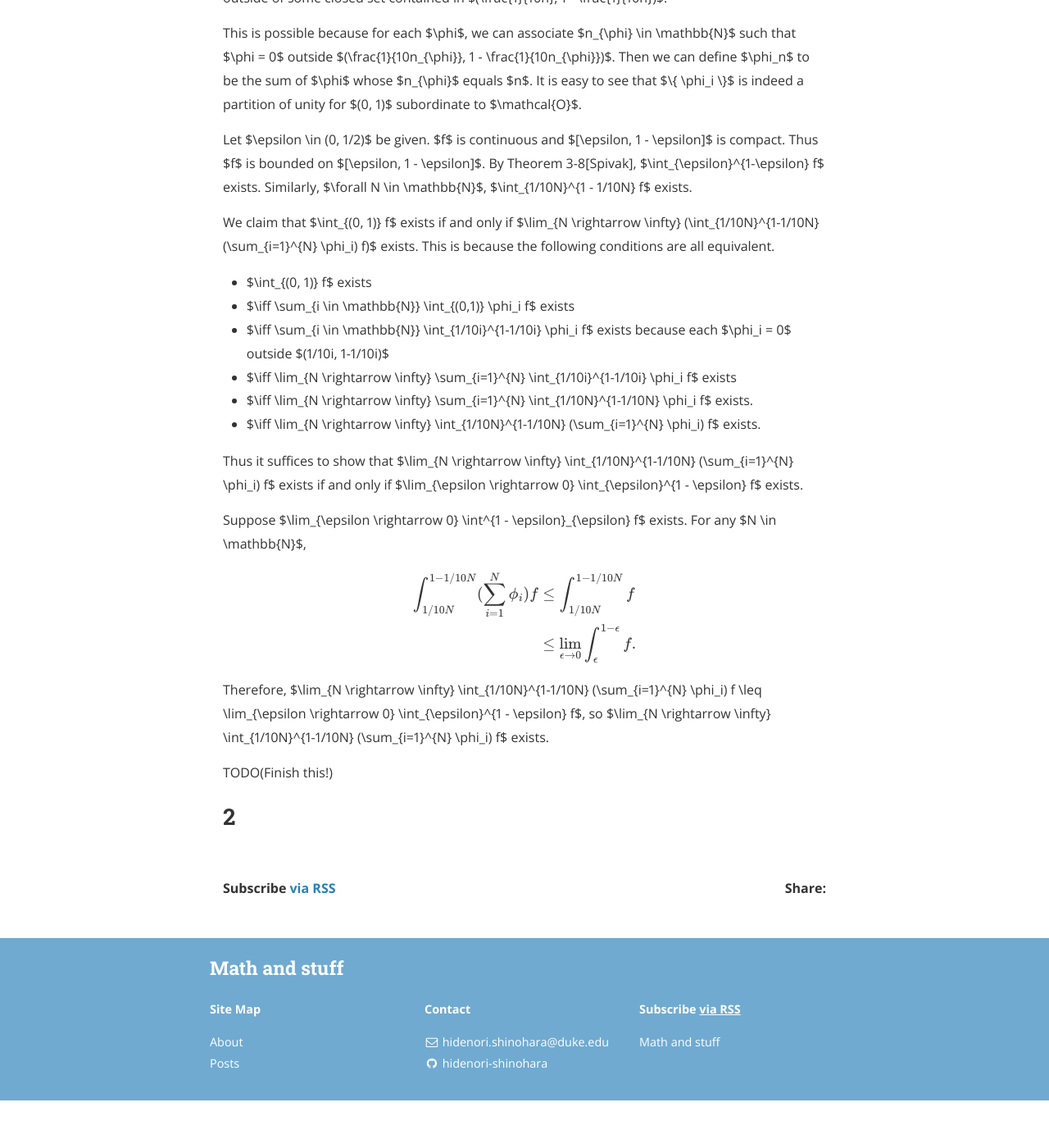
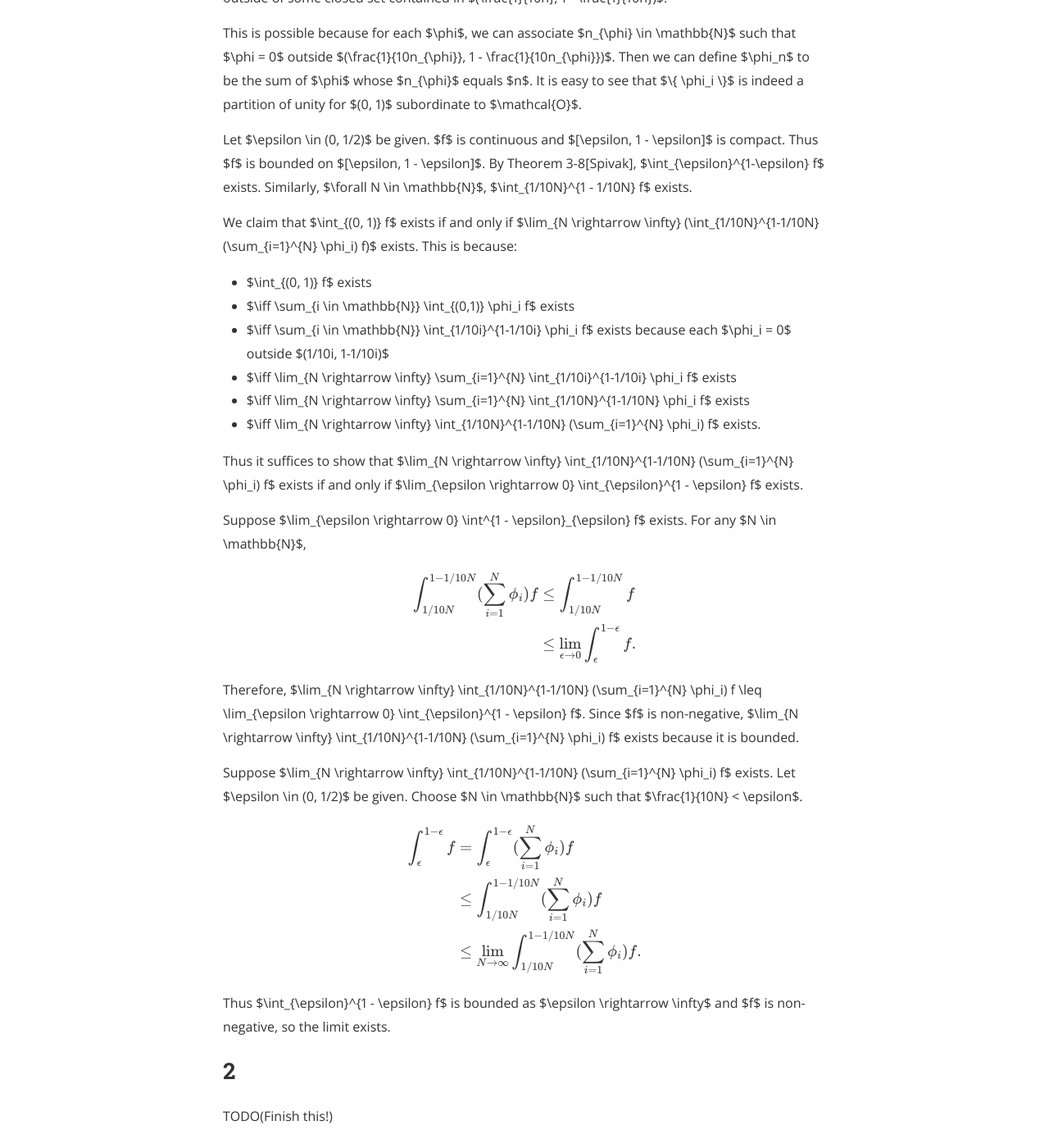
Before and after one commit to hidenori-shinohara/hidenori-shinohara.github.io, a Jekyll site: the page built from _posts/spivak/chapter3/2019-12-24-partition-of-unity-ex-3-37.md, in a window 1280 px wide and 1400 px high, scrolled down 907 px. Shown: the whole window at 82% size. Built offline with Jekyll 4.4.1, drawn with Linux system fonts in a browser that asks for light colours; nearby versions of some CDN libraries; formulas are drawn with MathJax 3; before the commit the page ends 2249 px from its top, so only the background shows below that.

Commit message:
Finish the first part of ex 3-37[spivak]

```diff
--- a/_posts/spivak/chapter3/2019-12-24-partition-of-unity-ex-3-37.md
+++ b/_posts/spivak/chapter3/2019-12-24-partition-of-unity-ex-3-37.md
@@ -29,13 +29,13 @@ By Theorem 3-8[Spivak], $\int_{\epsilon}^{1-\epsilon} f$ exists.
 Similarly, $\forall N \in \mathbb{N}$, $\int_{1/10N}^{1 - 1/10N} f$ exists.
 
 We claim that $\int_{(0, 1)} f$ exists if and only if $\lim_{N \rightarrow \infty} (\int_{1/10N}^{1-1/10N} (\sum_{i=1}^{N} \phi_i) f)$ exists.
-This is because the following conditions are all equivalent.
+This is because:
 
 * $\int_{(0, 1)} f$ exists
 * $\iff \sum_{i \in \mathbb{N}} \int_{(0,1)} \phi_i f$ exists
 * $\iff \sum_{i \in \mathbb{N}} \int_{1/10i}^{1-1/10i} \phi_i f$ exists because each $\phi_i = 0$ outside $(1/10i, 1-1/10i)$
 * $\iff \lim_{N \rightarrow \infty} \sum_{i=1}^{N} \int_{1/10i}^{1-1/10i} \phi_i f$ exists
-* $\iff \lim_{N \rightarrow \infty} \sum_{i=1}^{N} \int_{1/10N}^{1-1/10N} \phi_i f$ exists.
+* $\iff \lim_{N \rightarrow \infty} \sum_{i=1}^{N} \int_{1/10N}^{1-1/10N} \phi_i f$ exists
 * $\iff \lim_{N \rightarrow \infty} \int_{1/10N}^{1-1/10N} (\sum_{i=1}^{N} \phi_i) f$ exists.
 
 Thus it suffices to show that $\lim_{N \rightarrow \infty} \int_{1/10N}^{1-1/10N} (\sum_{i=1}^{N} \phi_i) f$ exists if and only if $\lim_{\epsilon \rightarrow 0} \int_{\epsilon}^{1 - \epsilon} f$ exists.
@@ -51,12 +51,23 @@ $$
 \end{align*}
 $$
 
-Therefore, $\lim_{N \rightarrow \infty} \int_{1/10N}^{1-1/10N} (\sum_{i=1}^{N} \phi_i) f \leq \lim_{\epsilon \rightarrow 0} \int_{\epsilon}^{1 - \epsilon} f$, so
-$\lim_{N \rightarrow \infty} \int_{1/10N}^{1-1/10N} (\sum_{i=1}^{N} \phi_i) f$ exists.
+Therefore, $\lim_{N \rightarrow \infty} \int_{1/10N}^{1-1/10N} (\sum_{i=1}^{N} \phi_i) f \leq \lim_{\epsilon \rightarrow 0} \int_{\epsilon}^{1 - \epsilon} f$.
+Since $f$ is non-negative, $\lim_{N \rightarrow \infty} \int_{1/10N}^{1-1/10N} (\sum_{i=1}^{N} \phi_i) f$ exists because it is bounded.
 
-TODO(Finish this!)
+Suppose $\lim_{N \rightarrow \infty} \int_{1/10N}^{1-1/10N} (\sum_{i=1}^{N} \phi_i) f$ exists.
+Let $\epsilon \in (0, 1/2)$ be given.
+Choose $N \in \mathbb{N}$ such that $\frac{1}{10N} < \epsilon$.
 
+$$
+\begin{align*}
+  \int_{\epsilon}^{1 - \epsilon} f
+    &= \int_{\epsilon}^{1 - \epsilon} (\sum_{i=1}^{N} \phi_i) f \\
+    &\leq \int_{1/10N}^{1 - 1/10N} (\sum_{i=1}^{N} \phi_i) f \\
+    &\leq \lim_{N \rightarrow \infty} \int_{1/10N}^{1 - 1/10N} (\sum_{i=1}^{N} \phi_i) f.
+\end{align*}
+$$
 
-
+Thus $\int_{\epsilon}^{1 - \epsilon} f$ is bounded as $\epsilon \rightarrow \infty$ and $f$ is non-negative, so the limit exists.
 
 ## 2
+TODO(Finish this!)
```
